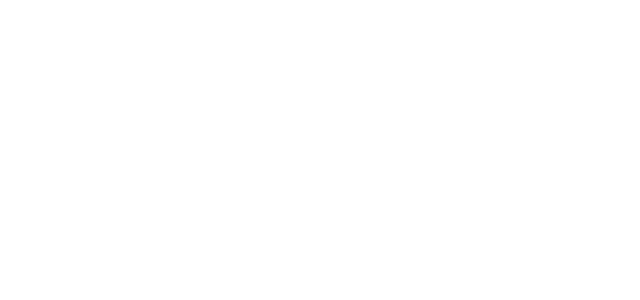
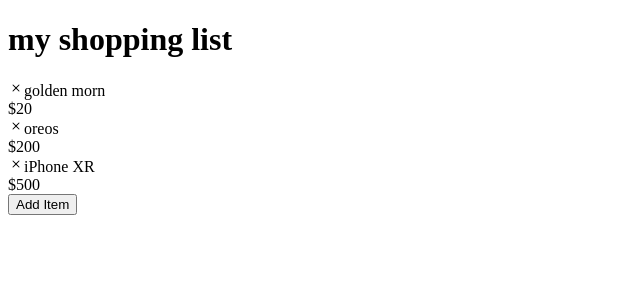
Before and after one commit to drakejoshua/React-Shopping-List-App, a React (Vite) app: page / in a window 1280 px wide. Shown: the top 300 px of the page, without its empty margins (0-640 px from the left). Built offline with nearby package versions, Linux system fonts and the light colour scheme.

Commit message:
mark: added app's markup
- added the jsx markup for the app
- preparing the app for styling

```diff
--- a/package.json
+++ b/package.json
@@ -11,7 +11,8 @@
   },
   "dependencies": {
     "react": "^18.2.0",
-    "react-dom": "^18.2.0"
+    "react-dom": "^18.2.0",
+    "react-icons": "^5.2.1"
   },
   "devDependencies": {
     "@types/react": "^18.2.15",
--- a/src/App.jsx
+++ b/src/App.jsx
@@ -1,7 +1,66 @@
+import { BsX } from 'react-icons/bs'
+
 function App() {
   return (
     <div className='app'>
+      <h1 className="app-heading">my shopping list</h1>
 
+      {/* shopping list ctn */}
+      <div className="list-ctn">
+
+        {/* list item */}
+        <div className="list-item">
+          <div>
+            {/* insert delete/cancel icon*/}
+            <BsX className='delete-icon'/>
+
+            <span className="item-name">
+              golden morn
+            </span>
+          </div>
+
+          <span className="item-price">
+            $20
+          </span>
+        </div>
+
+        {/* list item */}
+        <div className="list-item">
+          <div>
+            {/* insert delete/cancel icon*/}
+            <BsX className='delete-icon'/>
+
+            <span className="item-name">
+              oreos
+            </span>
+          </div>
+
+          <span className="item-price">
+            $200
+          </span>
+        </div>
+
+        {/* list item */}
+        <div className="list-item">
+          <div>
+            {/* insert delete/cancel icon*/}
+            <BsX className='delete-icon'/>
+
+            <span className="item-name">
+              iPhone XR
+            </span>
+          </div>
+
+          <span className="item-price">
+            $500
+          </span>
+        </div>
+      </div>
+
+      {/* add item button */}
+      <button className="add-item-btn">
+        Add Item
+      </button>
     </div>
   )
 }
```
Also changed, not shown: 1 other file (tests, documents, lock files or other folders).
